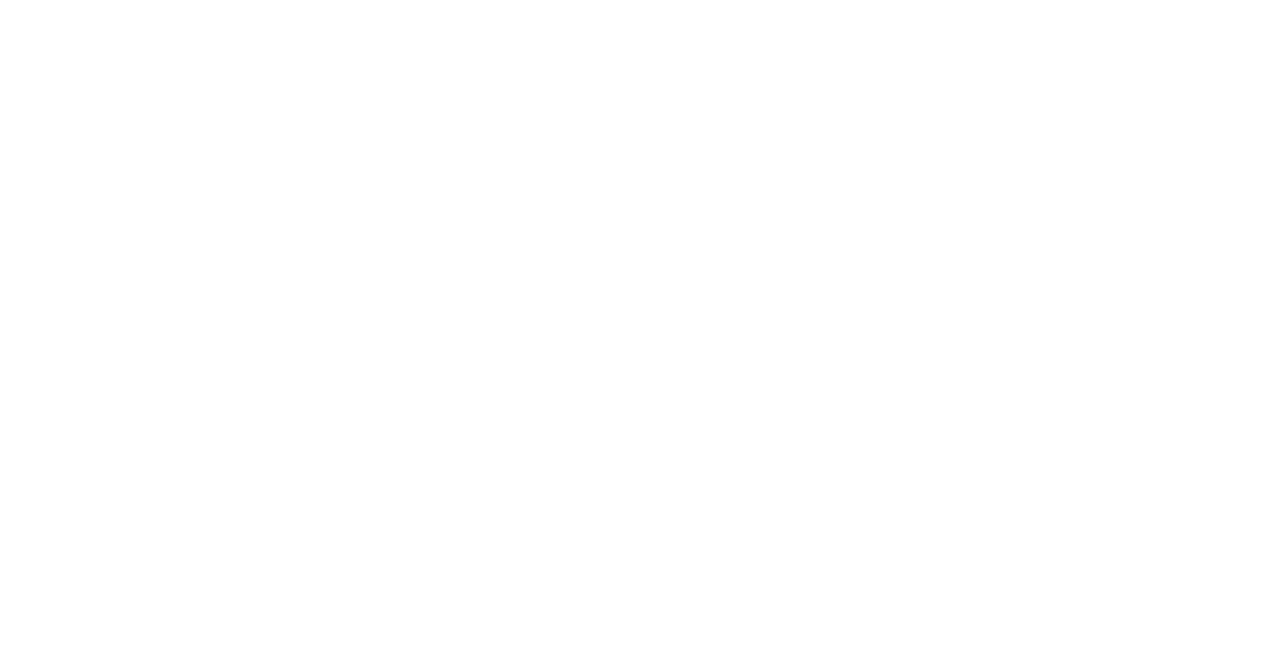
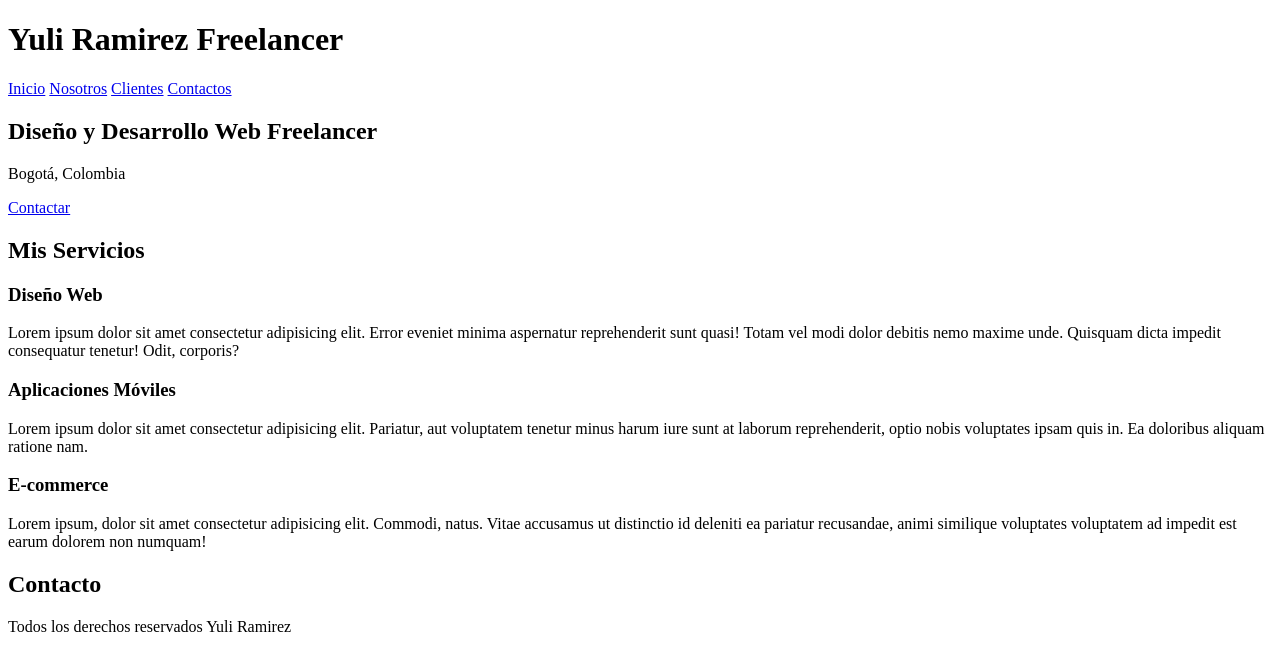
Before and after one commit to Yuli-Ramirez-02/primer-proyecto, a plain HTML site: page index.html in a window 1280 px wide. Drawn offline with Linux system fonts and the light colour scheme.

Commit message:
estructura del html

```diff
--- a/index.html
+++ b/index.html
@@ -3,9 +3,54 @@
 <head>
     <meta charset="UTF-8">
     <meta name="viewport" content="width=device-width, initial-scale=1.0">
-    <title>Document</title>
+    <title>Diseñador Freelancer</title>
 </head>
 <body>
+    <header>
+        <h1>Yuli Ramirez Freelancer</h1>
+    </header>
+
+    <nav>
+        <a href="#">Inicio</a>
+        <a href="#">Nosotros</a>
+        <a href="#">Clientes</a>
+        <a href="#">Contactos</a>
+    </nav>
+
+    <section>
+        <h2>Diseño y Desarrollo  Web Freelancer</h2>
+        <p>Bogotá, Colombia</p>
+
+        <a href="#">Contactar</a>
+    </section>
+
+
+    <main>
+        <h2>Mis Servicios</h2>
+
+        <section>
+            <h3>Diseño Web</h3>
+            <p>Lorem ipsum dolor sit amet consectetur adipisicing elit. Error eveniet minima aspernatur reprehenderit sunt quasi! Totam vel modi dolor debitis nemo maxime unde. Quisquam dicta impedit consequatur tenetur! Odit, corporis?</p>
+        </section>
+
+        <section>
+            <h3>Aplicaciones Móviles</h3>
+            <p>Lorem ipsum dolor sit amet consectetur adipisicing elit. Pariatur, aut voluptatem tenetur minus harum iure sunt at laborum reprehenderit, optio nobis voluptates ipsam quis in. Ea doloribus aliquam ratione nam.</p>
+        </section>
+
+        <section>
+            <h3>E-commerce</h3>
+            <p>Lorem ipsum, dolor sit amet consectetur adipisicing elit. Commodi, natus. Vitae accusamus ut distinctio id deleniti ea pariatur recusandae, animi similique voluptates voluptatem ad impedit est earum dolorem non numquam!</p>
+        </section>
+    </main>
+
+    <section>
+        <h2>Contacto</h2>
+    </section>
+
+    <footer>
+        <p>Todos los derechos reservados Yuli Ramirez</p>
+    </footer>
 
 </body>
 </html>
```
